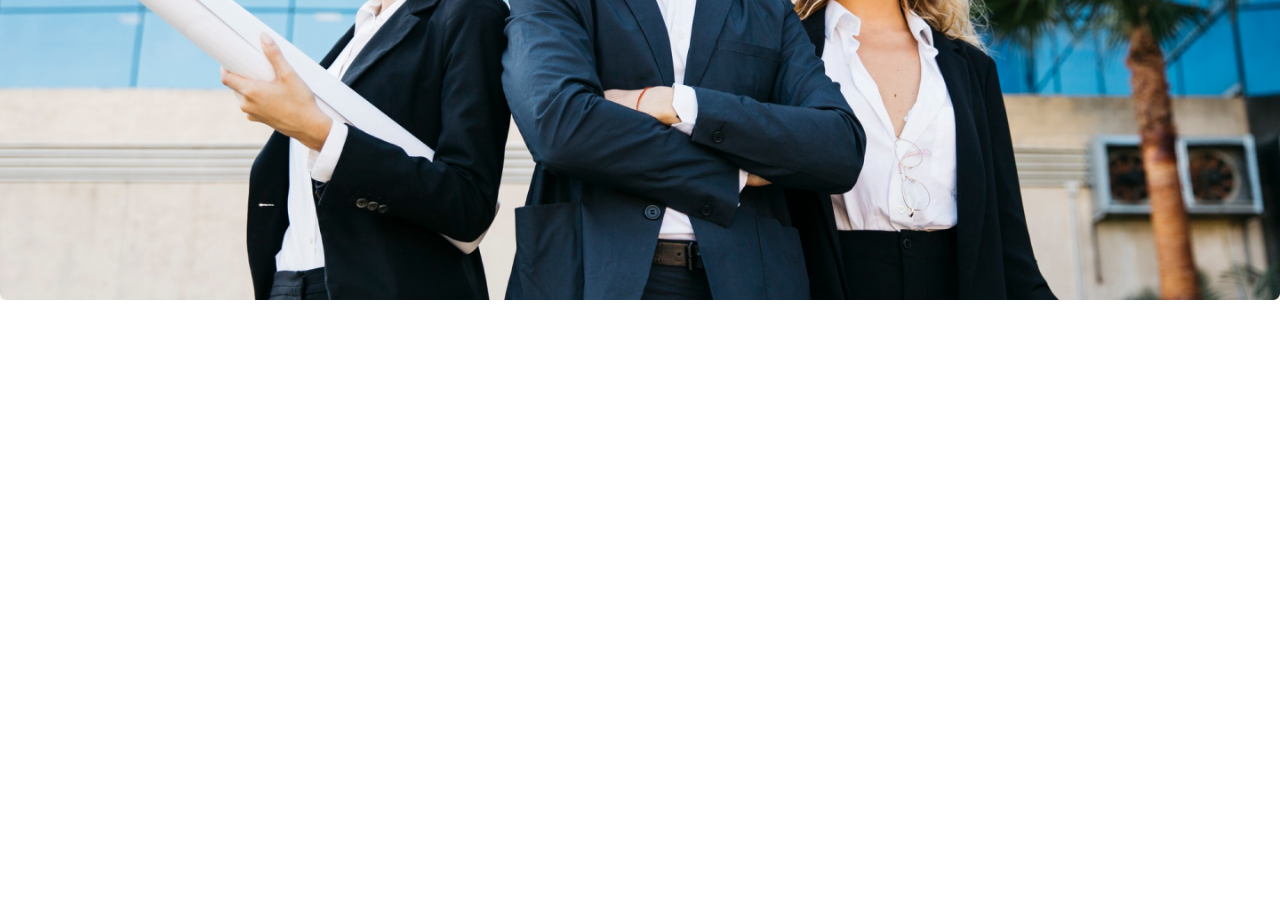
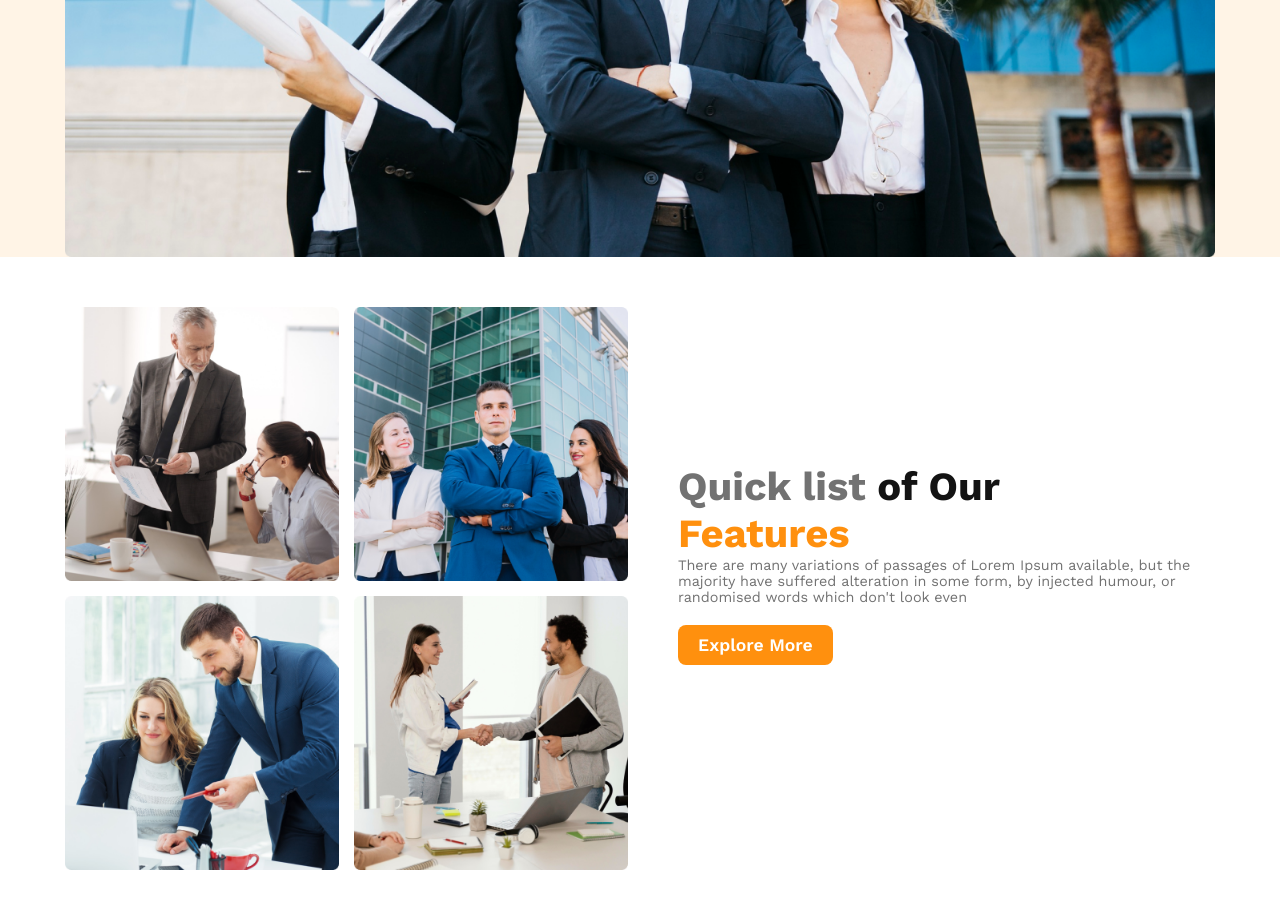
Before and after one commit to HoridasPro/simple-architecture--project, a plain HTML site: page index.html in a window 1280 px wide. Shown: the part 758-1666 px from the top of the page. Before the commit the page ends 1058 px from the top, so only its background shows below. Drawn offline with nearby package versions, Linux system fonts and the light colour scheme.

Commit message:
updated index.html and syle.css file

```diff
--- a/index.html
+++ b/index.html
@@ -7,7 +7,7 @@
   <link rel="stylesheet" href="./styless/style.css">
 </head>
 <body>
-  <header>
+  <header class="header">
     <nav class="nav_container display width_contarner">
       <h3 class="nav_h3 color_primary">G3 Architects</h3>
       <ul class="nav_ul display">
@@ -26,5 +26,23 @@
     <img src="./images/banner.png" alt="">
     </section>
   </header>
+
+  <main>
+    <section class="display container width_contarner">
+      <div class="team_member">
+        <img src="./images/team1.png" alt="">
+        <img src="./images/team2.png" alt="">
+        <img src="./images/team3.png" alt="">
+        <img src="./images/team4.png" alt="">
+      </div>
+      <div class="feature_content">
+        <h3 class="feature_h3"><span class="quick color_tartiary">Quick list</span> <span class=" color_primary">of Our</span> <span class="feature">Features</span>
+        </h3>
+        <p>There are many variations of passages of Lorem Ipsum available, but the majority have suffered alteration in some form, by injected humour, or randomised words which don't look even</p>
+        <button class="btn">Explore More</button>
+      </div>
+
+    </section>
+  </main>
 </body>
 </html>
--- a/styless/style.css
+++ b/styless/style.css
@@ -53,7 +53,7 @@ header{
 
 /* Banner Style */
  .banner_content{
-  max-width: 850px;
+  max-width: 820px;
   margin: 0 auto;
   margin-top: 100px;
  }
@@ -80,9 +80,51 @@ header{
   font-weight: 600;
   margin-top: 20px;
 }
- img{
-  max-width: 100%;
+.banner_container img{
+  max-width: 1150px;
   margin: 0 auto;
   display: block;
-  margin-top: 30px;
+  margin-top: 50px;
 }
+
+/* Feature Section Style */
+.container{
+  justify-content: space-between;
+  margin-bottom: 50px;
+}
+.team_member img{
+  max-width: 100%;
+}
+.team_member{
+  display: grid;
+  grid-template-columns: repeat(2,1fr);
+  margin-top: 50px;
+  gap: 15px;
+}
+.feature{
+  color: #FF900E;
+}
+.btn{
+  background-color: #FF900E;
+  padding: 10px 20px;
+  border: none;
+  color: #fff;
+  border-radius: 8px;
+  font-size: 1.1rem;
+  font-weight: 600;
+  margin-top: 20px;
+}
+.feature_content{
+  max-width: 537px;
+  margin: auto;
+  margin-left: 50px;
+}
+.feature_h3{
+  font-size: 2.5rem;
+  max-width: 468px;
+}
+.feature_content p{
+  color: #424242;
+  font-size: 0.9rem;
+  color: #727272;
+}
```
